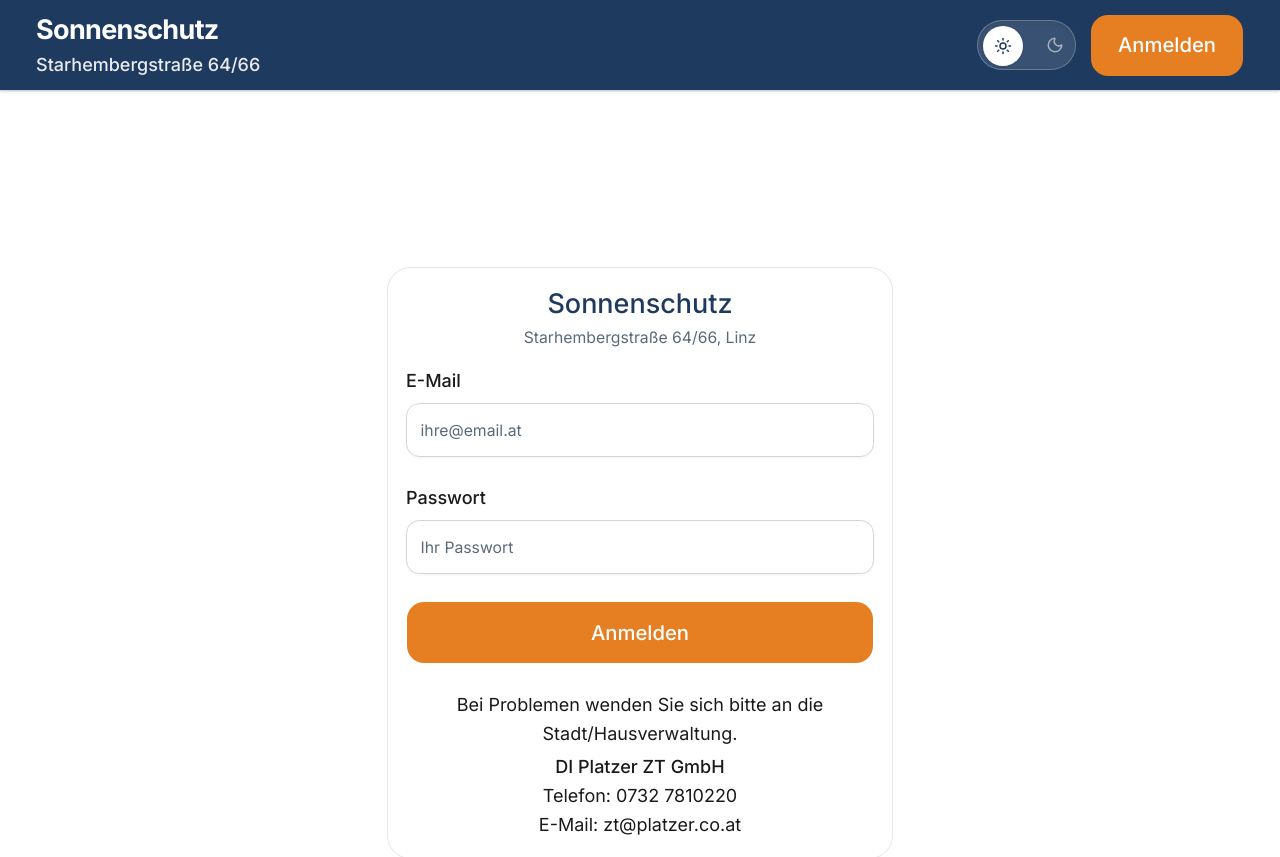
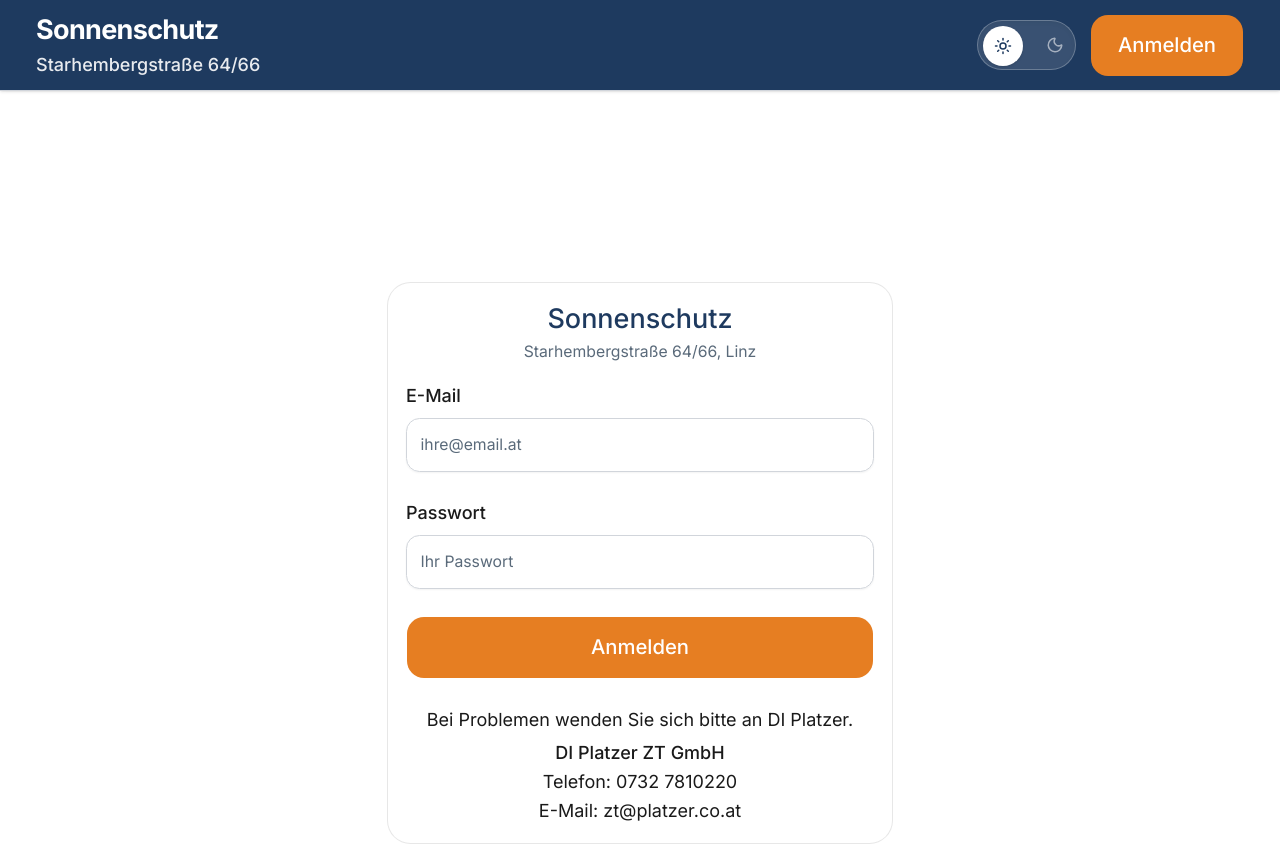
Before and after one commit to Loewenhoch/fenster-system, a Next.js app: page /login in a window 1280 px wide. Shown: the top 857 px of the page. Built offline with nearby package versions, Linux system fonts and the light colour scheme; no server answers.

Commit message:
update-login-support-contact-text

```diff
--- a/src/app/(public)/login/page.tsx
+++ b/src/app/(public)/login/page.tsx
@@ -93,7 +93,7 @@ export default function LoginPage() {
             </Button>
 
             <div className="text-center text-sm text-muted-foreground">
-              <p>Bei Problemen wenden Sie sich bitte an die Stadt/Hausverwaltung.</p>
+              <p>Bei Problemen wenden Sie sich bitte an DI Platzer.</p>
               <p className="mt-1 font-medium text-foreground">DI Platzer ZT GmbH</p>
               <p>Telefon: 0732 7810220</p>
               <p>E-Mail: zt@platzer.co.at</p>
```
